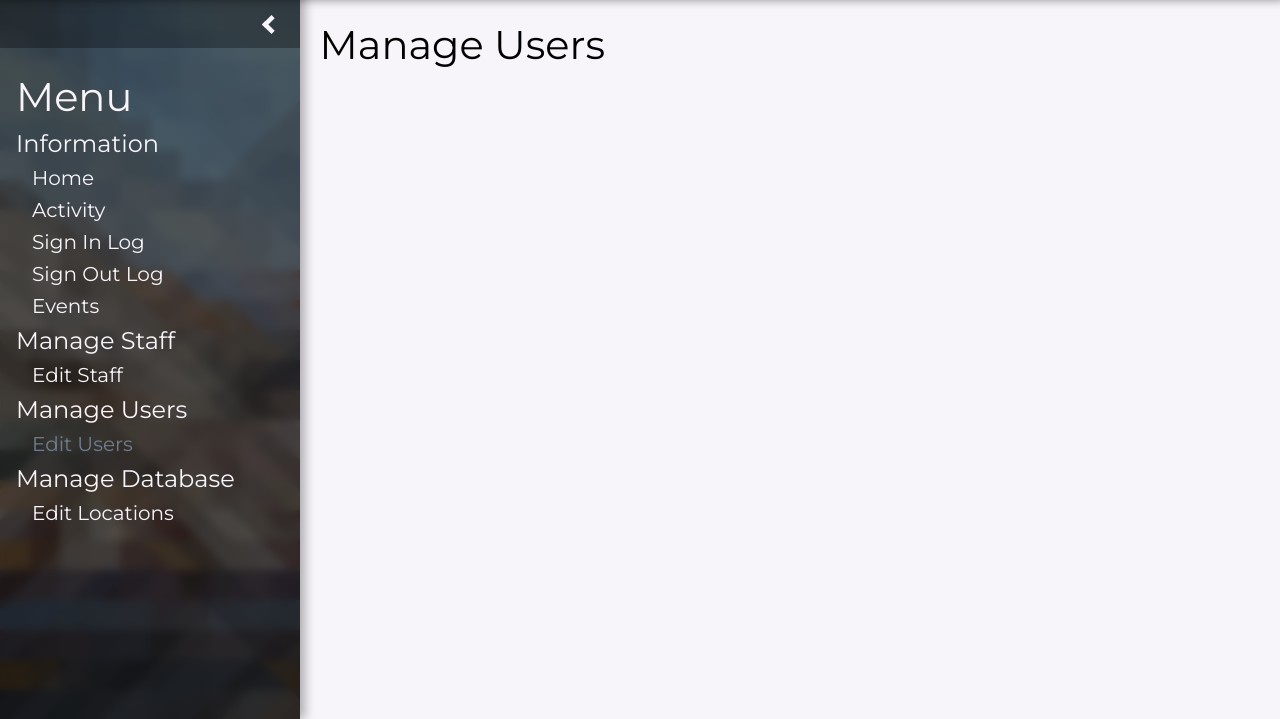
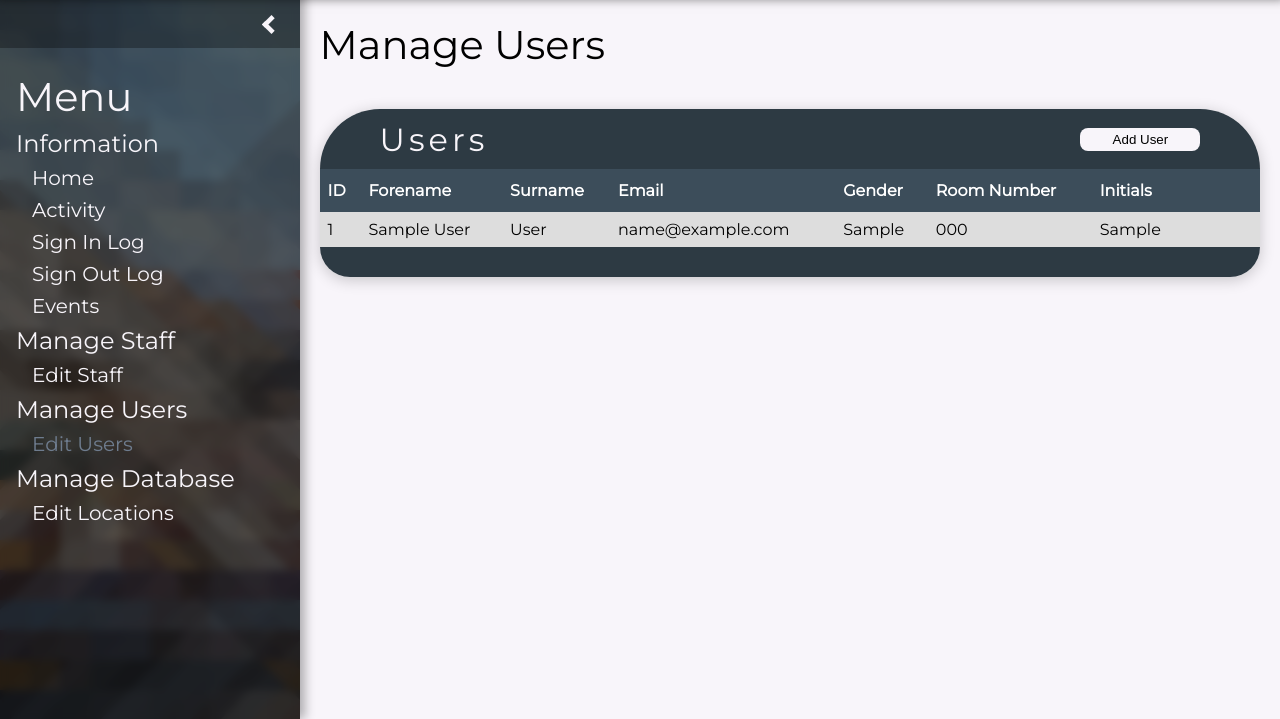
Before and after one commit to lwholten/doyrms-registration, a PHP site: page /pages/php/admin_page.php in a window 1280 px wide, after a click on "Edit Users". Shown: the part 80-799 px from the top of the page. Run offline with PHP 8.4, Linux system fonts and the light colour scheme; the visitor is signed in with stand-in values (Sample User, id 1); tables that the repository leaves empty or names only in its code hold one stand-in row (values such as "Sample post").

Commit message:
Administrators can now add users to the database via the web interface

```diff
--- a/pages/html/admin_page.html
+++ b/pages/html/admin_page.html
@@ -65,7 +65,66 @@
       </section>
 
       <section class="main_section" id="m21">
-        <h2>Manage Users</h2>
+        <h2 class="title">Manage Users</h2>
+        <div class="table_wrapper">
+          <header>
+            <h2>Users</h2>
+            <div class="button_wrapper">
+              <button onclick="toggleHiddenSection('users_add_section');" class="add_button" id="add_user_button">Add User</button>
+            </div>
+          </header>
+          <table class='table' id='user_accounts_table'>
+            <tr>
+              <th>ID</th>
+              <th>Forename</th>
+              <th>Surname</th>
+              <th>Email</th>
+              <th>Gender</th>
+              <th>Room Number</th>
+              <th>Initials</th>
+              <th></th>
+            </tr>
+            <?php fillUsersTable() ?>
+          </table>
+          <footer/>
+        </div>
+
+        <section class="hidden_section" id="users_add_section">
+          <h3>Add User</h3>
+          <form id="add_user_form" autocomplete="off" class="text generic_form" action="" method="POST">
+            <input type="hidden" name="add_user" value="true"/>
+            <div class="text_input_area">
+              <label for="user_forename"><h4>Forename*:</h4></label>
+              <input id="user_forename" name="user_forename" placeholder="Required" type="text" maxlength="32" pattern="[a-zA-Z]+" required></input>
+            </div>
+            <div class="text_input_area">
+              <label for="user_surname"><h4>Surname*:</h4></label>
+              <input id="user_surname" name="user_surname" placeholder="Required" type="text" maxlength="32" pattern="[a-zA-Z]+" required></input>
+            </div>
+            <div class="text_input_area description">
+              <label for="user_email"><h4>Email:</h4></label>
+              <textarea id="user_email" name="user_email" value="" placeholder="Optional" rows="4" cols="50" maxlength="320"></textarea>
+            </div>
+            <div class="text_input_area">
+              <label for="user_room_num"><h4>Room Number:</h4></label>
+              <input id="user_room_num" name="user_room_num" placeholder="Optional" type="text" maxlength="3" pattern="[0-9]+"></input>
+            </div>
+            <div class="radio_input_area">
+              <label><h4>Gender:</h4></label>
+              <div class="radio_wrapper">
+                <input type="radio" name="user_gender" value="m">
+                <label>Male</label>
+                <input type="radio" name="user_gender" value="f">
+                <label>Female</label>
+                <input type="radio" checked="checked" name="user_gender" value="o">
+                <label>Other</label>
+              </div>
+            </div>
+            <div class="submit_wrapper">
+              <input type="submit" value="Submit"/>
+            </div>
+          </form>
+        </section>
       </section>
 
       <section class="main_section" id="m31">
@@ -77,7 +136,7 @@
               <button onclick="toggleHiddenSection('locations_add_section');" class="add_button" id="add_location_button">Add Location</button>
             </div>
           </header>
-          <table class='table' id='locations_accounts_table'>
+          <table class='table' id='locations_table'>
             <tr>
               <th>ID</th>
               <th>Location</th>
@@ -150,7 +209,7 @@
             <input type="hidden" name="add_location" value="true"/>
             <div class="text_input_area">
               <label for="location_name"><h4>Location Name*:</h4></label>
-              <input id="location_name" name="location_name" placeholder="Required" type="text" maxlength="20"></input>
+              <input id="location_name" name="location_name" placeholder="Required" type="text" maxlength="20" required></input>
             </div>
             <div class="text_input_area description">
               <label for="location_desc"><h4>Description:</h4></label>
--- a/pages/php/admin_page.php
+++ b/pages/php/admin_page.php
@@ -46,6 +46,59 @@ function databaseConnect() {
 }
 
 /*Used to fill the locations table with data from the database*/
+function fillUsersTable() {
+  /*Connects to the database*/
+  $con = databaseConnect();
+  /*SQL code to get the table data*/
+  $sql = "SELECT * FROM `Users`";
+  /*Saves the result of the SQL code to a variable*/
+  $result = $con->query($sql);
+  /*Disconnects from the database*/
+  $con->close();
+
+  /*Iterates through the table records and displays them on the web page's table*/
+  while($record = $result -> fetch_array(MYSQLI_NUM)) {
+    echo "<tr>";
+    foreach ($record as $value) {
+      echo "<td> $value </td>";
+    }
+    /*Makes the edit section appear for the selected record, passes the record id and location name as parameters*/
+    /*record[0] --> The ID of that record | record[1] --> The name of that location*/
+    echo "<td><button onclick=\"formatEditSection('users_edit_section','$record[1] $record[2]','$record[0]');\" class=\"blue_button edit_button\">Edit</button></td>";
+    echo "</tr>";
+  }
+}
+/*Used to add users to the database*/
+function addUser($forename, $surname, $email, $gender, $roomNumber, $initials) {
+  /*Data formatting:*/
+  /*Generates the users initials using their forename and surname*/
+  $initials = strtoupper($forename[0].$surname[0]);
+  /*Makes the forname and surname uppercase before being added to the database*/
+  $forename = ucwords($forename);
+  $surname = ucwords($surname);
+
+
+  /*SQL query used to change the location popularity stored on the table*/
+  $query = "INSERT INTO `Users` (`UserId`, `Forename`, `Surname`, `Email`, `Gender`, `RoomNumber`, `Initials`) VALUES (NULL, ?, ?, ?, ?, ?, ?)";
+  /*Connects to the database*/
+  $con = databaseConnect();
+  /*turns the query into a statement*/
+  $stmt = $con->prepare($query);
+  $stmt->bind_param("ssssss", $forename, $surname, $email, $gender, $roomNumber, $initials);
+  /*Executes the statement code*/
+  $stmt->execute();
+  /*Disconnects from the database*/
+  $con->close();
+  /*Prevents form resubmission using a javascript function*/
+  echo "<script>if(window.history.replaceState){window.history.replaceState(null, null, window.location.href);}</script>";
+}
+/* Detects if a user is being added and runs the code */
+if (isset($_POST['add_user'])) {
+  addUser($_POST['user_forename'],$_POST['user_surname'],$_POST['user_email'],$_POST['user_gender'],$_POST['user_room_num'],'tt');
+}
+
+
+/*Used to fill the locations table with data from the database*/
 function fillLocationsTable() {
   /*Connects to the database*/
   $con = databaseConnect();
@@ -68,15 +121,17 @@ function fillLocationsTable() {
     echo "</tr>";
   }
 }
-
 /*Used to add locations to the database*/
 function addLocation($name, $description, $popularity) {
+  /*SQL query used to change the location popularity stored on the table*/
+  $query = "INSERT INTO Locations (LocationId, LocationName, Description, Popularity) VALUES (NULL, ?, ?, ?)";
   /*Connects to the database*/
   $con = databaseConnect();
-  /*SQL query used to upload the data to the table*/
-  $query = "INSERT INTO Locations (LocationId, LocationName, Description, Popularity) VALUES (NULL, '$name', '$description', '$popularity')";
-  /*Executes the sql code*/
-  $con->query($query);
+  /*turns the query into a statement*/
+  $stmt = $con->prepare($query);
+  $stmt->bind_param("sss", $name, $description, $popularity);
+  /*Executes the statement code*/
+  $stmt->execute();
   /*Disconnects from the database*/
   $con->close();
   /*Prevents form resubmission using a javascript function*/
--- a/todo.txt
+++ b/todo.txt
@@ -14,6 +14,8 @@ This text file contains a list of everything that needs to be done before finali
   - Timeouts
     - if a staff member has been idle for more than X minutes (which can be set by the admin),
       It will automatically log them out and send them to the home page
+
+  - In administrator edit sections add data cleansing, i.e making sure that names are capitalized before being added to the database
 
 # Server
 # These tasks involve making the website work with the server
```
